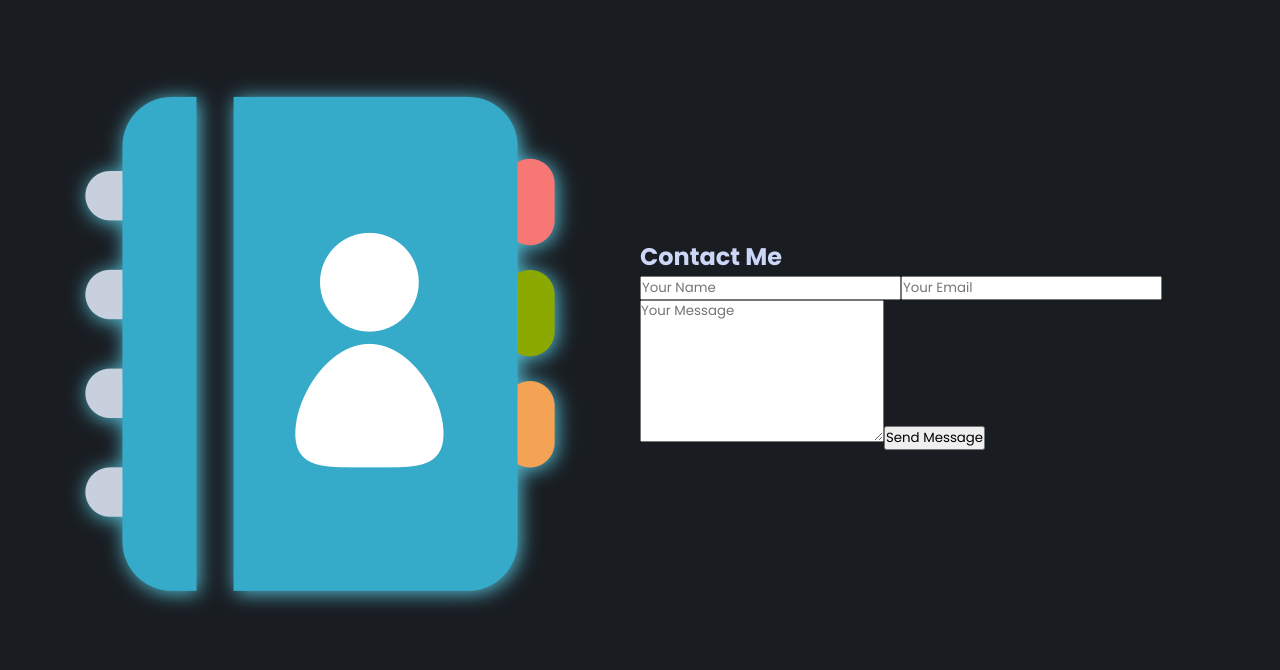
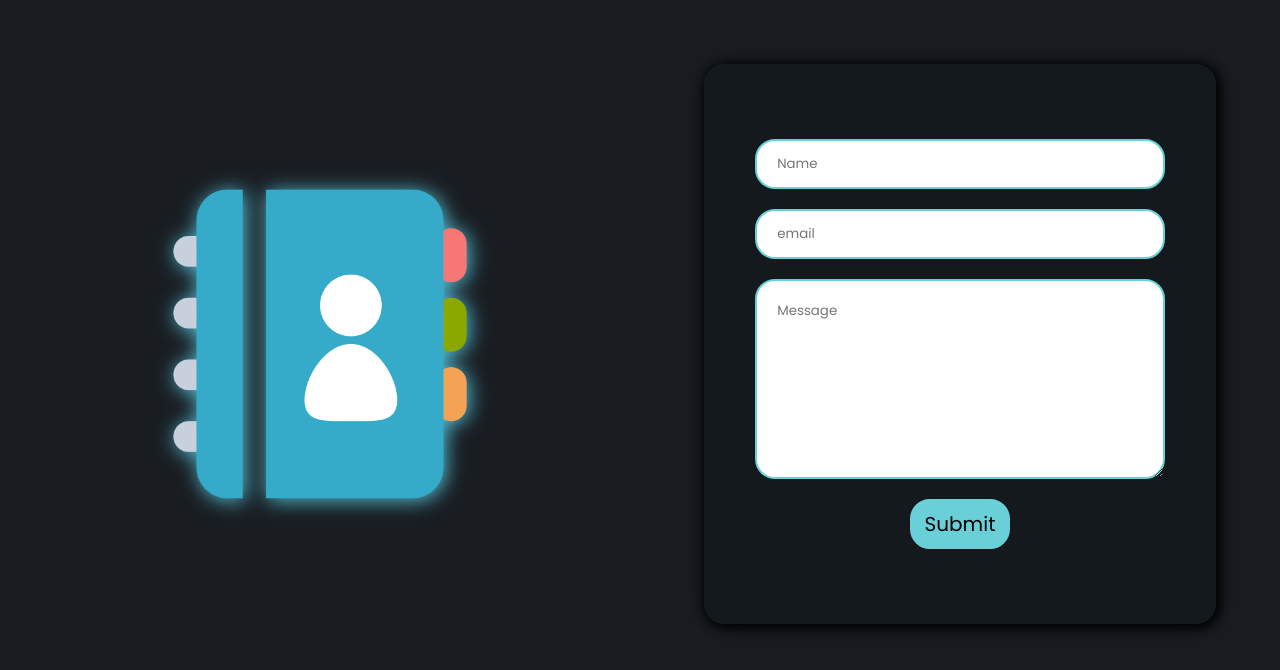
Before and after one commit to itssaurabhsingh07/Portfolio, a React (Vite) app: page / in a window 1280 px wide. Shown: the part 2456-3126 px from the top of the page. Built offline with nearby package versions, Linux system fonts and the light colour scheme.

Commit message:
Contact Page Done

```diff
--- a/src/components/Contact/Contact.css
+++ b/src/components/Contact/Contact.css
@@ -11,7 +11,7 @@
     align-items: center;
 }
 .leftcontact img{
-    width: 80%;
+    width: 50%;
     filter: drop-shadow(2px 2px 10px rgb(87,196,220));
 }
 .rightcontact{
@@ -22,3 +22,67 @@
     align-items: center;
 
 }
+form{
+    width: 80%  ;
+    height: 70%;
+    background-color: rgb(19, 25,29);
+    box-shadow: 2px 2px 10px black,2px 2px 20px black;
+    display: flex;
+    align-items: center;
+    justify-content: center;
+    flex-direction: column;
+    gap: 20px;
+    border-radius: 20px;
+}
+form:hover{
+    box-shadow: 2px 2px 10px rgb(105, 208, 215),2px 2px 20px rgb(105, 208, 215);
+}
+form input{
+    width: 80%;
+    height: 50px;
+    border: 2px solid rgb(105, 208, 215);
+    border-radius: 20px;
+    padding: 20px;
+    outline: none;
+}
+#textarea{
+    width: 80%;
+    height: 200px;
+    border: 2px solid rgb(105, 208, 215);
+    border-radius: 20px;
+    padding: 20px;
+    outline: none;
+}
+#btn {
+    width: 100px;
+    height: 50px;
+    background-color: rgb(105, 208, 215);
+    display: flex;
+    align-items: center;
+    justify-content: center;
+    padding: 0;
+    font-size: 20px;
+    transform: all 0.3s;
+    cursor: pointer;
+}
+#btn:hover {
+    background: transparent;
+    color:rgb(105, 208, 215) ;
+}
+
+@media (max-width: 750px) {
+    #contact {
+        flex-direction: column;
+    }
+    .leftcontact, .rightcontact {
+        width: 100%;
+        height: 50vh;
+    }
+    .leftcontact img {
+        width: 70%;
+    }
+    form {
+        width: 90%;
+        height: 60%;
+    }
+}
--- a/src/components/Contact/Contact.jsx
+++ b/src/components/Contact/Contact.jsx
@@ -9,12 +9,11 @@ function Contact() {
         </div>
         <div className='rightcontact'>
             <form action ="https://formspree.io/f/xdkbezza" method='POST' className='form'>
-                <h2>Contact Me</h2>
-                <input type="text" placeholder='Your Name' name='name' required/>
-                <input type="email" placeholder='Your Email' name='email' required/>
-                <textarea name="message" rows="7" placeholder='Your Message' required></textarea>
-                <button type='submit' className='btn btn-primary'>Send Message</button>
-            </form>
+                <input name='Username' type='text' placeholder='Name'/>
+                <input name="Email" type='email' placeholder='email'/>
+                <textarea name='message' id='textarea' placeholder='Message'/>
+                <input type='submit' id='btn' value="Submit"/>
+             </form>
         </div>
     </div>
   )
```
